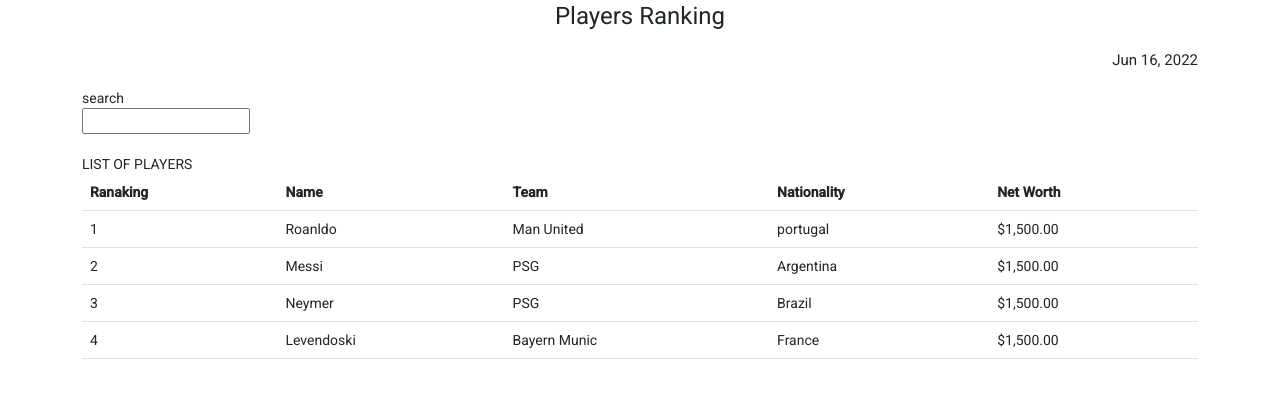
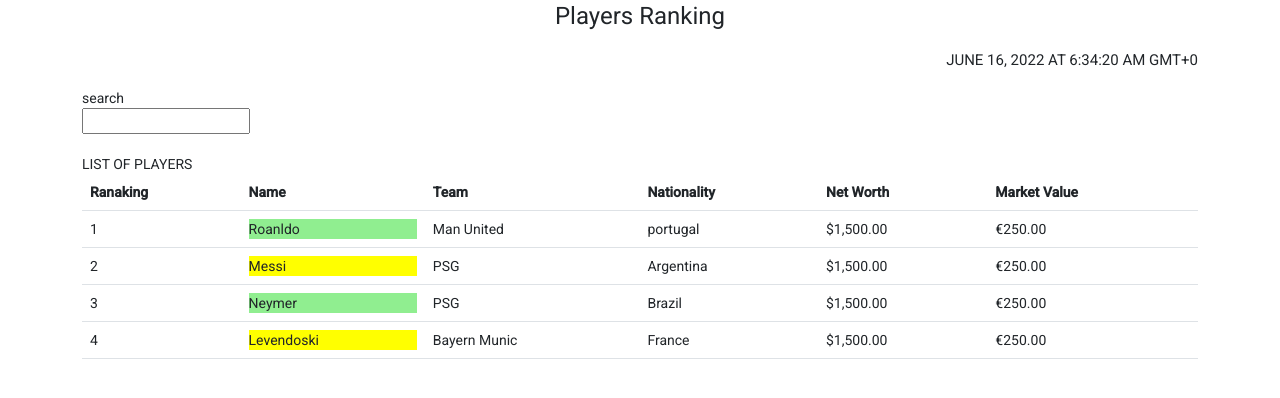
Before and after one commit to sdmit2014/flipcart-ui, an Angular app: page / in a window 1280 px wide. Shown: the top 398 px of the page. Built offline with nearby package versions, Linux system fonts and the light colour scheme.

Commit message:
types of pipes added

```diff
--- a/src/app/app.module.ts
+++ b/src/app/app.module.ts
@@ -19,6 +19,7 @@ import { HeaderComponent } from './header/header.component';
 import { BodyComponent } from './body/body.component';
 import { RxjsComponent } from './rxjs/rxjs.component';
 import { NgforComponent } from './ngfor/ngfor.component';
+import { HighlightPipe } from './highlight.pipe';
 
 @NgModule({
   declarations: [
@@ -32,6 +33,7 @@ import { NgforComponent } from './ngfor/ngfor.component';
     BodyComponent,
     RxjsComponent,
     NgforComponent,
+    HighlightPipe,
   ],
   imports: [
     BrowserModule,
--- /dev/null
+++ b/src/app/highlight.pipe.ts
@@ -0,0 +1,24 @@
+import { Pipe, PipeTransform } from '@angular/core';
+import { DomSanitizer } from '@angular/platform-browser';
+
+@Pipe({
+  name: 'highlight'
+})
+export class HighlightPipe implements PipeTransform {
+
+
+  constructor(private sanitizer: DomSanitizer) {
+
+  }
+
+  transform(value: string, name: string): any {
+
+    if (name === 'Roanldo' || name === 'Neymer') {
+      return this.sanitizer.bypassSecurityTrustHtml('<div style="background-color:lightgreen">' + name + '</div>');
+    } else {
+      return this.sanitizer.bypassSecurityTrustHtml('<div style="background-color:yellow">' + name + '</div>');
+    }
+
+  }
+
+}
--- a/src/app/ngfor/ngfor.component.html
+++ b/src/app/ngfor/ngfor.component.html
@@ -3,7 +3,14 @@
     <div class="container">
 
         <!--Example for built in pipe(Date)-->
-        <h4>{{ dateEx | date }}</h4>
+        <!-- <h4>{{ dateEx | date }}</h4> -->
+
+        <!--Example for Parameterized pipe(Date)-->
+        <!-- <h4>{{ dateEx | date : 'long' }}</h4> -->
+
+        <!--Example for Chaining pipe(Date)-->
+        <h4>{{dateEx | date : 'long' | uppercase }}</h4>
+
 
         <!--Example for built in pipe(lowercase)-->
         <div>{{ lowercaseEx | lowercase }}</div>
@@ -22,13 +29,15 @@
                     <th>Team</th>
                     <th>Nationality</th>
                     <th>Net Worth</th>
+                    <th>Market Value</th>
                 </tr>
                 <tr *ngFor="let details of players">
                     <td>{{details.ranking}}</td>
-                    <td>{{details.name}}</td>
+                    <td [innerHTML]="details.name | highlight:details.name"></td>
                     <td>{{details.team}}</td>
                     <td>{{details.nationality}}</td>
                     <td>{{ currencyEx | currency }}</td><!--Example for built in pipe(currency)-->
+                    <td>{{ currencyEx2 | currency : 'EUR'}}</td><!--Example for parameterized pipe(currency)-->
                 </tr>
             </thead>
         </table>
--- a/src/app/ngfor/ngfor.component.ts
+++ b/src/app/ngfor/ngfor.component.ts
@@ -20,6 +20,8 @@ export class NgforComponent implements OnInit {
   dateEx = Date.now();
 
   currencyEx = 1500;
+
+  currencyEx2 = 250;
 
   constructor() { }
 //
```
Also changed, not shown: 1 other file (tests, documents, lock files or other folders).
